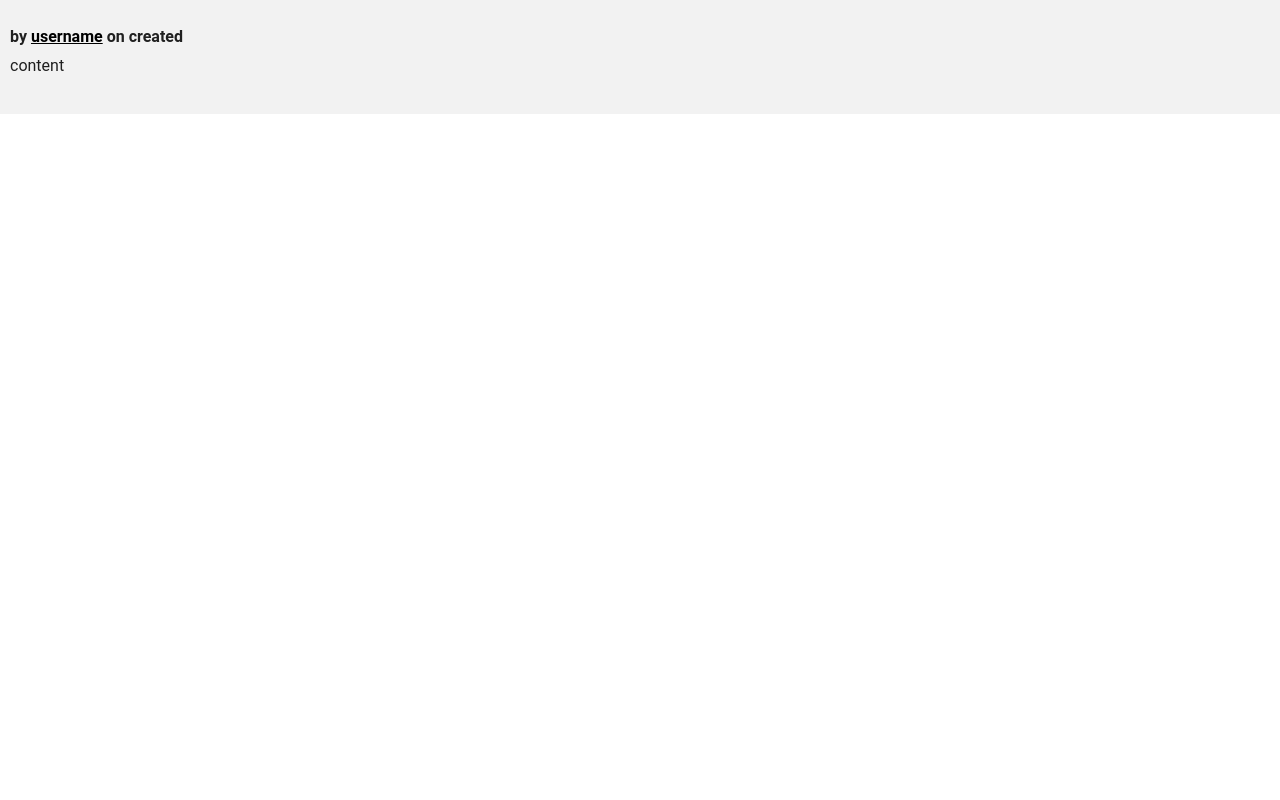
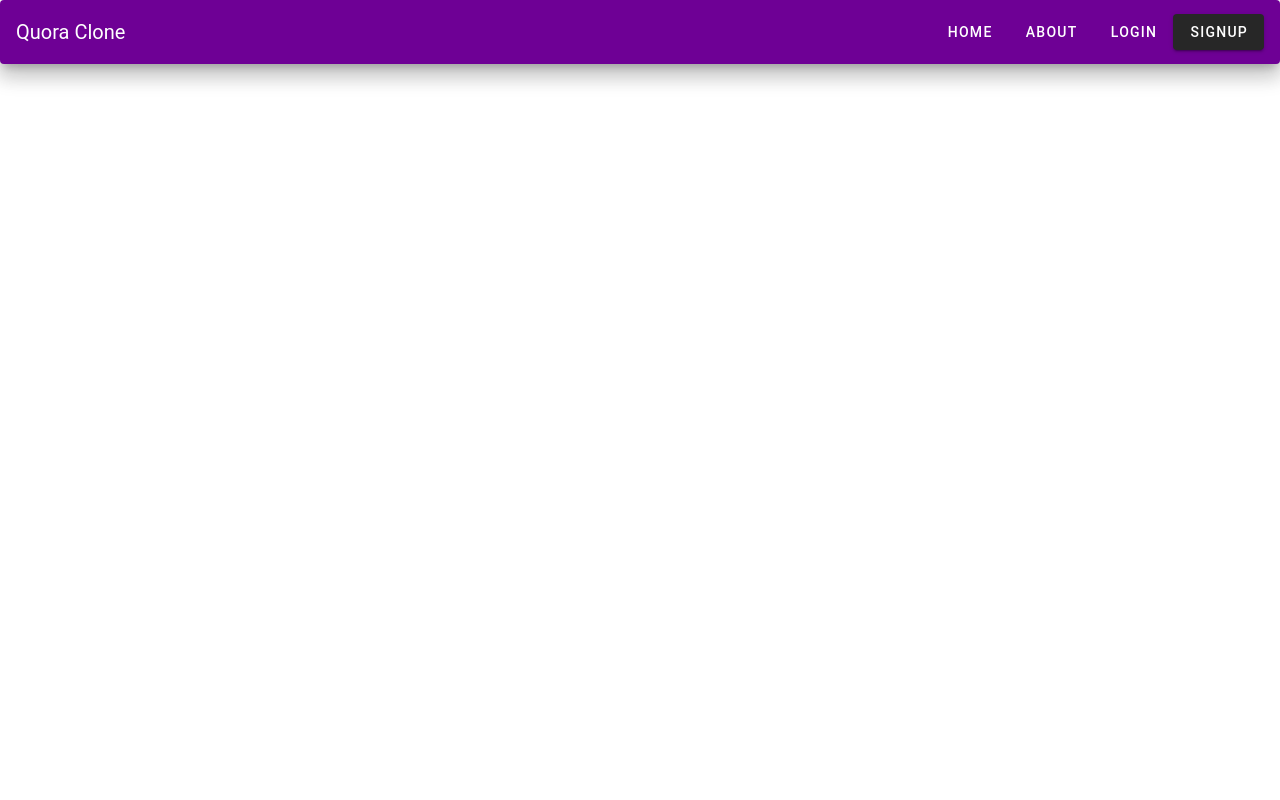
Before and after one commit to Tiaa-Hackathon/Frontend, a Vue app: page / in a window 1280 px wide. Shown: the top 800 px of the page. Built offline with nearby package versions, Linux system fonts and the light colour scheme; what vue-quill-editor would draw is missing.

Commit message:
[improvement]: navbar added to all pages

```diff
--- a/src/App.vue
+++ b/src/App.vue
@@ -1,5 +1,6 @@
 <template>
   <v-app>
+    <NavBar />
     <v-main>
       <router-view />
     </v-main>
@@ -7,8 +8,12 @@
 </template>
 
 <script>
+import NavBar from "@/components/navbar.vue";
 export default {
   name: "App",
+  components: {
+    NavBar,
+  },
 };
 </script>
 
```
